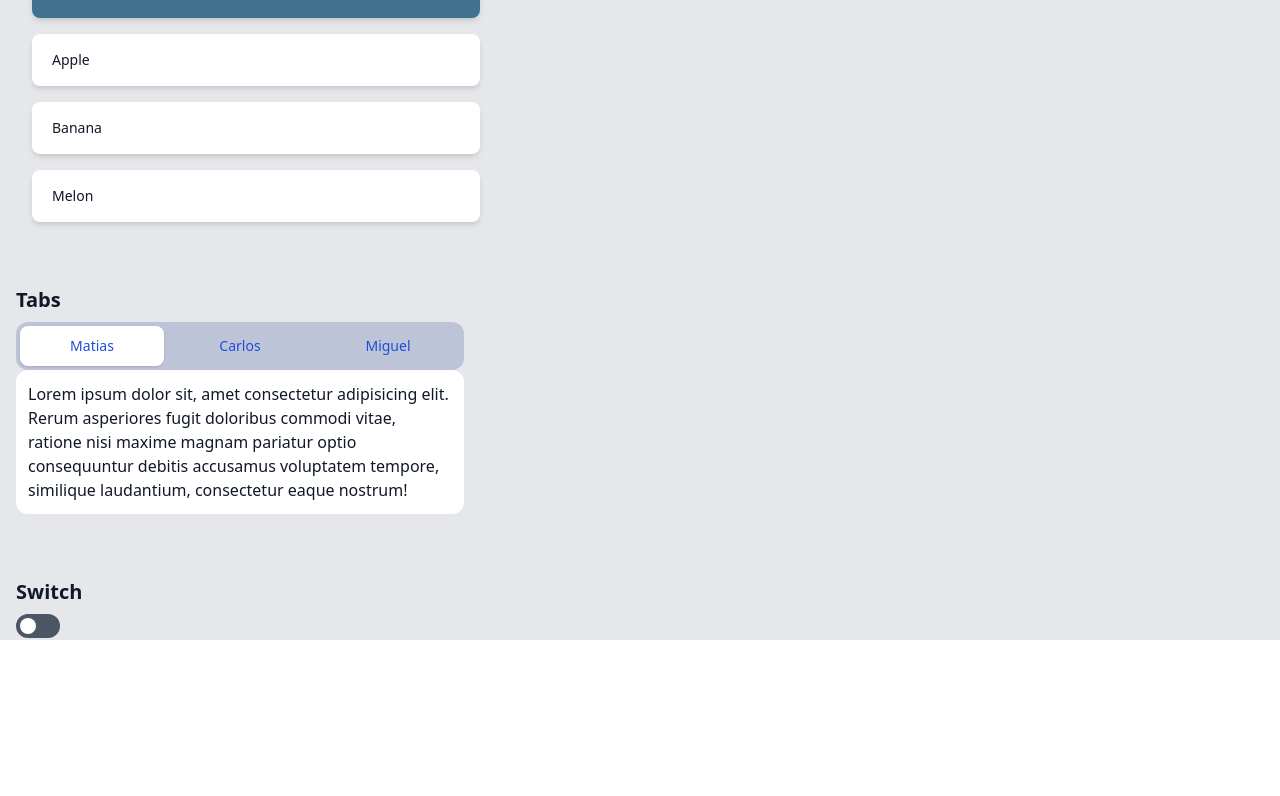
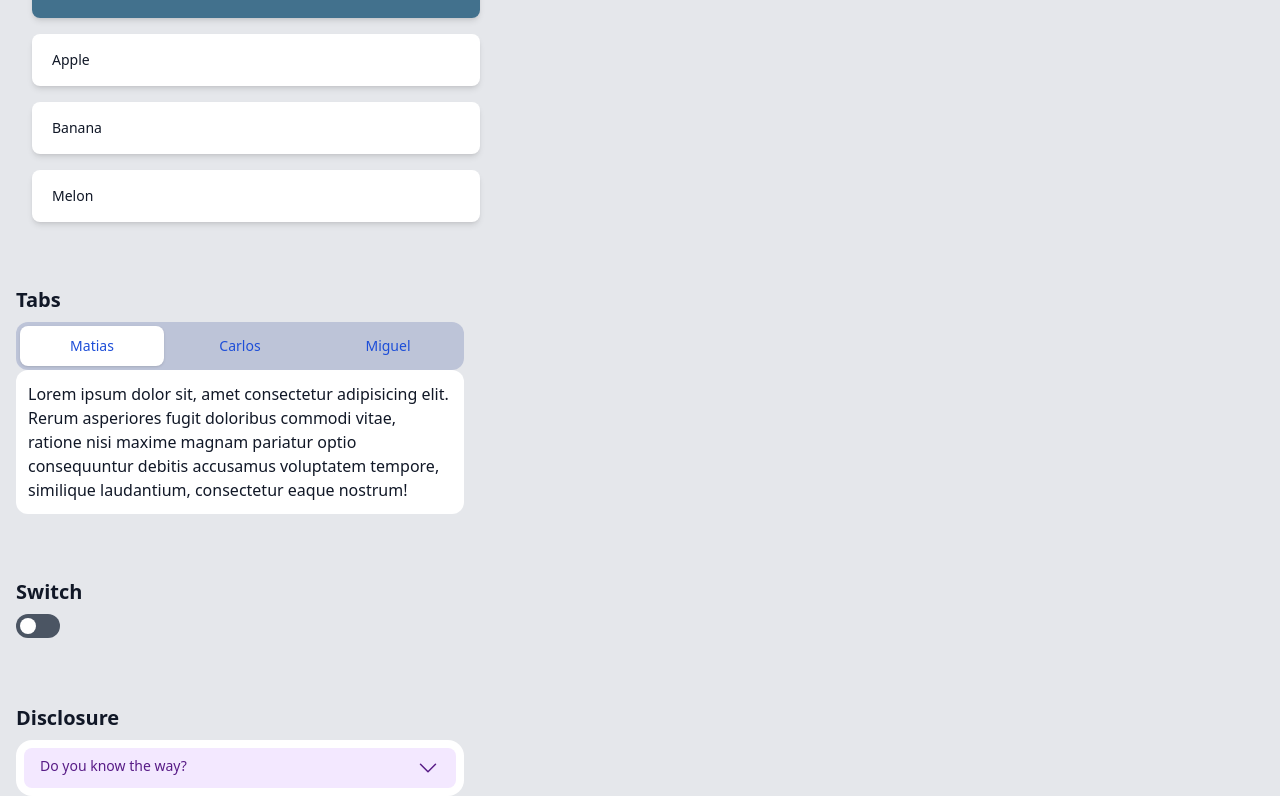
Before and after one commit to sarrailhadaptive/tailwindcss-components, a React (Vite) app: page / in a window 1280 px wide. Shown: the part 370-1166 px from the top of the page. Before the commit the page ends 1010 px from the top, so only its background shows below. Built offline with nearby package versions, Linux system fonts and the light colour scheme.

Commit message:
Dropdown List 1 Item

```diff
--- a/src/App.tsx
+++ b/src/App.tsx
@@ -1,3 +1,4 @@
+import DropdownList from "./components/DropdownList"
 import MenuDropdown from "./components/MenuDropdown"
 import Modal from "./components/Modal"
 import RadioGroups from "./components/RadioGroup"
@@ -29,6 +30,10 @@ function App() {
         <div className="mt-2">
           <SwitchToggle />
         </div>
+        <h2 className="font-bold text-xl pt-16">Disclosure</h2>
+        <div className="mt-2">
+          <DropdownList />
+        </div>
       </div >
     </div >
   )
--- /dev/null
+++ b/src/components/DropdownList.tsx
@@ -0,0 +1,24 @@
+import { Disclosure } from "@headlessui/react"
+
+export default function DropdownList() {
+
+  return (
+    <>
+      <div className="w-full max-w-md rounded-2xl bg-white p-2">
+        <Disclosure>
+          <Disclosure.Button className="flex w-full justify-between rounded-lg bg-purple-100 px-4 py-2 text-left text-sm font-medium text-purple-900 hover:bg-purple-200 focus:outline-none focus-visible:ring focus-visible:ring-purple-500 focus-visible:ring-opacity-75">
+            <div className="flex justify-between w-full">
+              <span>Do you know the way?</span>
+              <svg xmlns="http://www.w3.org/2000/svg" fill="none" viewBox="0 0 24 24" stroke-width="1.5" stroke="currentColor" className="w-6 h-6">
+                <path stroke-linecap="round" stroke-linejoin="round" d="M19.5 8.25l-7.5 7.5-7.5-7.5" />
+              </svg>
+            </div>
+          </Disclosure.Button>
+          <Disclosure.Panel className="text-gray-500 p-4">
+            No! Unfortunately I don't know the way, the way must be walked by he who wants to know the way, and he will know it by himself!
+          </Disclosure.Panel>
+        </Disclosure>
+      </div>
+    </>
+  )
+}
```
